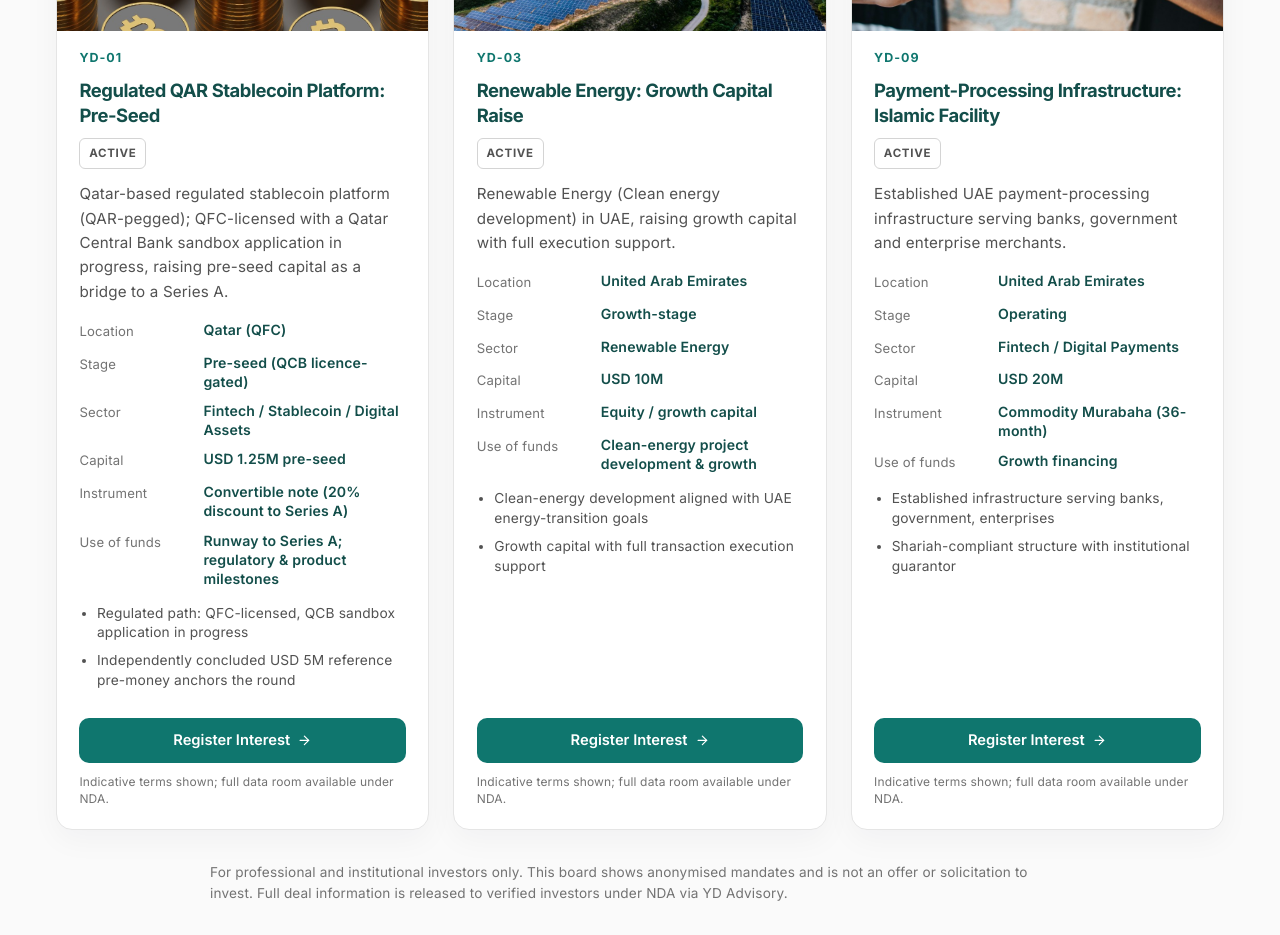
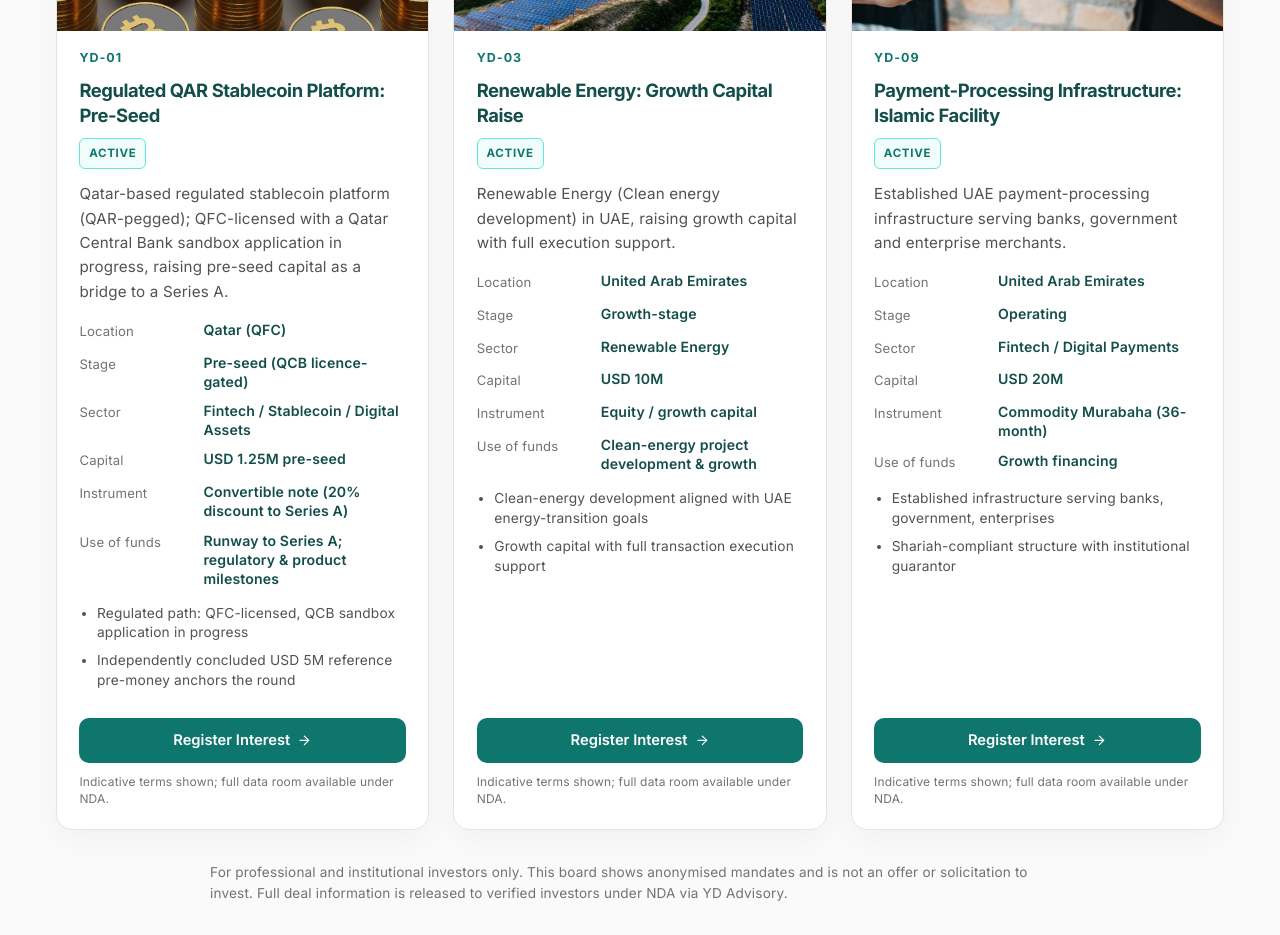
Before and after one commit to TheVasuRastogi/yd-advisory, a React (Create React App) app in the folder client/: page / in a window 1280 px wide. Shown: the part 1340-2275 px from the top of the page. Built offline with nearby package versions, Linux system fonts and the light colour scheme.

Commit message:
Style Deal Board status badges in brand green.
Co-authored-by: Cursor <cursoragent@cursor.com>

```diff
--- a/client/src/components/DealBoardSection.js
+++ b/client/src/components/DealBoardSection.js
@@ -391,9 +391,10 @@ const Status = styled.span`
   align-items: center;
   width: fit-content;
   padding: 0.28rem 0.55rem;
-  border: 1px solid ${p => p.theme.colors.gray[300]};
+  border: 1px solid ${p => p.theme.colors.primary[300]};
   border-radius: 6px;
-  color: ${p => p.theme.colors.gray[600]};
+  background: ${p => p.theme.colors.primary[50]};
+  color: ${p => p.theme.colors.primary[700]};
   font-size: 0.72rem;
   font-weight: 700;
   letter-spacing: 0.06em;
```
